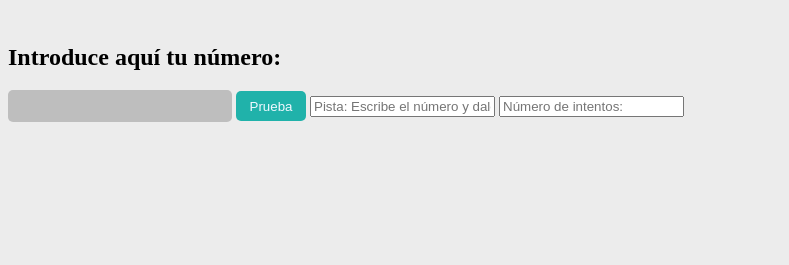
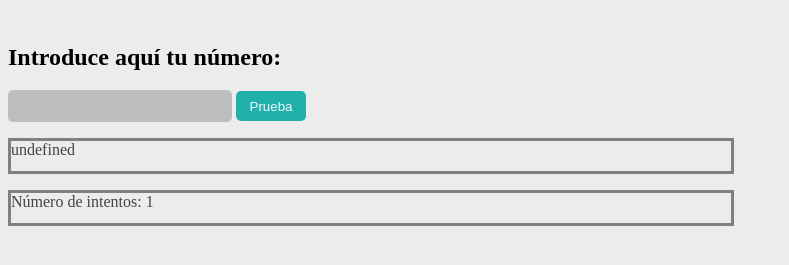
Before and after one commit to jeannettearias/modulo-2-adivina-el-numero, a website built with Vite: page src/index.html in a window 1280 px wide. Both pictures are taken after a click on the button "Prueba". Shown: the part 77-342 px from the top of the page, without its empty margins (0-789 px from the left). Built offline with nearby package versions, Linux system fonts and the light colour scheme.

Commit message:
game logic finish, missing the look & feels

```diff
--- a/src/index.html
+++ b/src/index.html
@@ -22,11 +22,10 @@
       <h2 class="js__title">Introduce aquí tu número: </h2>
       <input class="js__input input" type="number" name="number" id="input">
       <button class="js__btn btn">Prueba</button>
-
-      <input class="js__hint" type="text" id="hint" placeholder="Pista: Escribe el número y dale a Prueba">
-      <input class="js__numberOfTries" type="text" id="tries" placeholder="Número de intentos: ">
-
-
+      <div>
+        <p class="js__hint hint">Pista: Escribe el número y dale a Prueba</p>
+        <p class="js__numberOfTries tries">Número de intentos: 0</p>
+      </div>
     </section>
 
   </main>
--- a/src/js/main.js
+++ b/src/js/main.js
@@ -5,6 +5,10 @@
 const inputValue = document.querySelector('.js__input');
 const btn = document.querySelector('.js__btn');
 const randomNumber = getRandomNumber(100);
+const hint = document.querySelector('.js__hint');
+const numberOfTries = document.querySelector('.js__numberOfTries');
+let count = 0;
+
 
 // GENERATE THE RANDOM NUMBER (1 - 100) TO BE GUESSED
 
@@ -12,9 +16,9 @@ function getRandomNumber(max) {
     return parseInt(Math.random() * max);
 
 
-  }
+}
 
-  // FUNCTIONS AND EVENTS
+// FUNCTIONS AND EVENTS
 
 // GET THE VALUE INPUT BY USER
 function getValueFromInput() {
@@ -25,49 +29,50 @@ function getValueFromInput() {
 }
 
 // print random number in console
-function printRandomNumber (number) {
+function printRandomNumber(number) {
     console.log("Mi número aleatorio es " + number)
 }
 
 
 // comparison of number obtained vs input by user
-function compareNumberUser (numberByUser, randomNumber) {
+function compareNumberUser(numberByUser, randomNumber) {
 
     console.log(numberByUser, randomNumber);
     if (numberByUser < 1 || numberByUser > 100) {
-        return "El número debe estar entre 1 y 100"
+        return "Pista: El número debe estar entre 1 y 100"
     }
 
     if (randomNumber === numberByUser) {
         return "Has ganado campeona!!!";
     }
     else if (randomNumber > numberByUser && numberByUser < 100) {
-        return "Demasiado bajo";
+        return "Pista: Demasiado bajo";
 
     }
     else if (randomNumber < numberByUser) {
-        return "Demasiado alto";
+        return "Pista: Demasiado alto";
     }
 }
 
-    //CLICK BUTTON FUNCTION
-  const handleClickBtn = (ev) => {
+//CLICK BUTTON FUNCTION
+const handleClickBtn = (ev) => {
     ev.preventDefault();
 
     let numberByUser = getValueFromInput();
 
     printRandomNumber(randomNumber);
 
-    let game = compareNumberUser(numberByUser,randomNumber);
+    let game = compareNumberUser(numberByUser, randomNumber);
 
-    console.log(game);
+    // GENERATE ANSWERS TEXTS
+    count += 1;
+    hint.innerHTML = `${game}`
+    numberOfTries.innerHTML = `Número de intentos: ${count}`
 
-  };
+};
 
-  btn.addEventListener( 'click', handleClickBtn );
+btn.addEventListener('click', handleClickBtn);
 
-
-// GENERATE ANSWERS TEXTS
 
 
 
--- a/src/scss/main.scss
+++ b/src/scss/main.scss
@@ -30,3 +30,18 @@ body {
   border: white;
   border-radius: 5px;
 }
+
+.hint {
+  color: rgba(0, 0, 0, 0.712);
+  border: solid grey;
+  width: 720px;
+  height: 30px;
+  color: rgba(0, 0, 0, 0.712);
+}
+.tries {
+  color: rgba(0, 0, 0, 0.712);
+  border: solid grey;
+  width: 720px;
+  height: 30px;
+  color: rgba(0, 0, 0, 0.712);
+}
```
